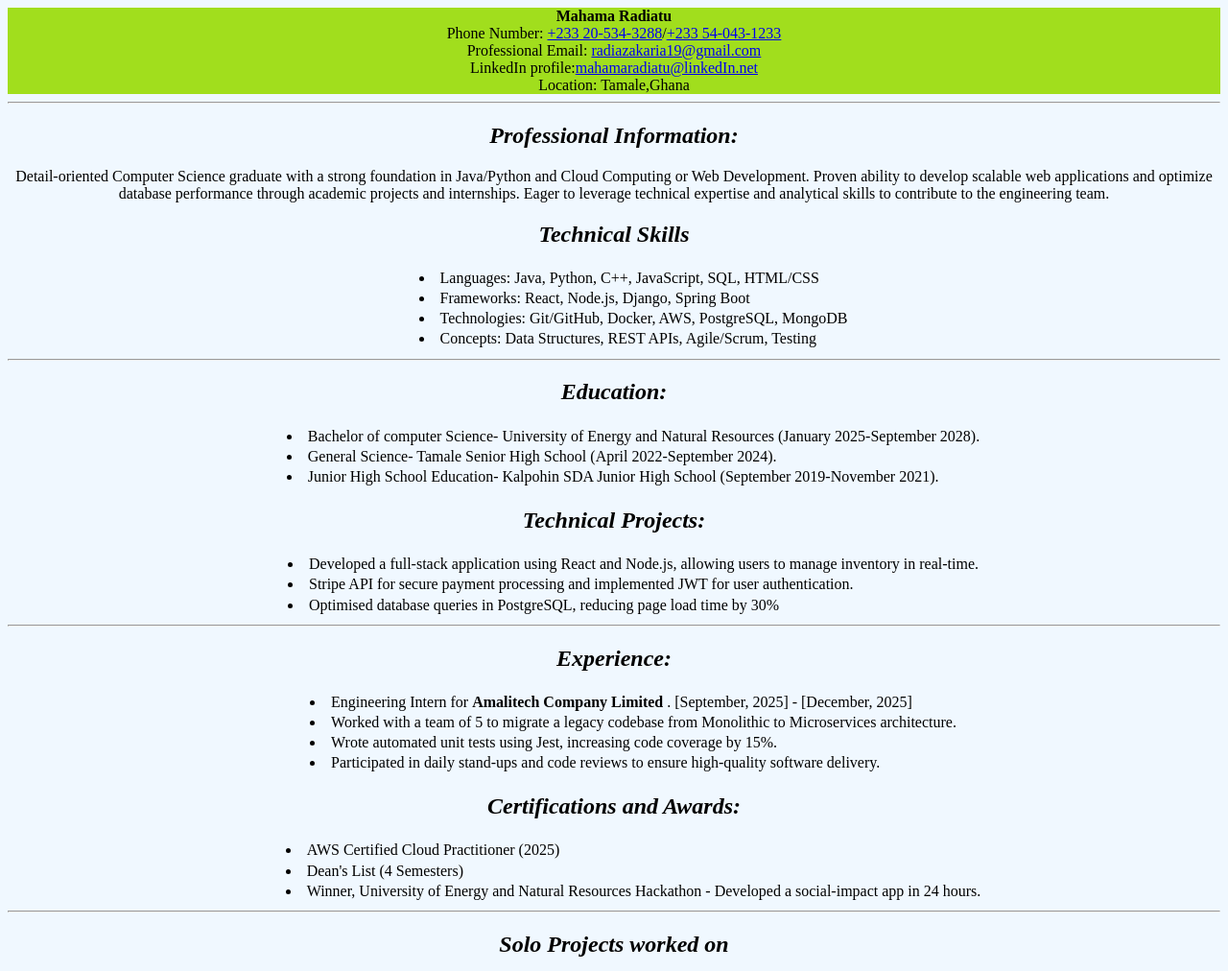
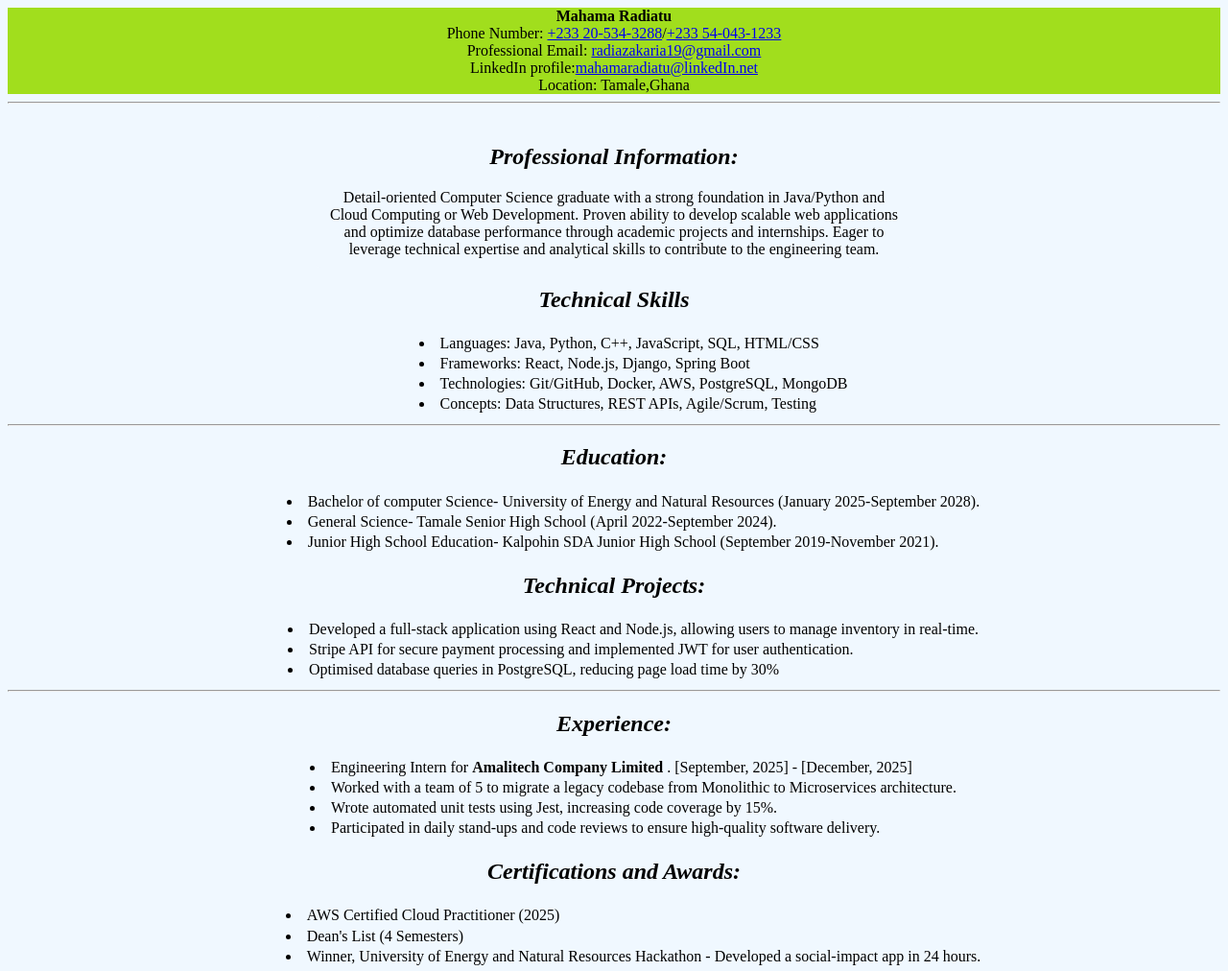
Before and after one commit to righteous165/Electronic-CV, a plain HTML site: page index.html in a window 1280 px wide. Shown: the top 1012 px of the page at 96% size. Drawn offline with Linux system fonts and the light colour scheme.

Commit message:
Add files via upload

```diff
--- a/index.html
+++ b/index.html
@@ -22,7 +22,7 @@
     </header>
     <hr>
     <main>
-        <section>
+        <section class="professional-info">
             <h2 class="Information">Professional Information:</h2> Detail-oriented Computer Science graduate with a strong
             foundation in Java/Python and Cloud Computing or Web Development. Proven ability to develop scalable web
             applications and optimize database performance through academic projects and internships. Eager to leverage
--- a/style.css
+++ b/style.css
@@ -43,6 +43,14 @@ main{
     width: fit-content;
     text-align: center;
 }
+.professional-info {
+    text-align: center;
+    width: min(600px, 95%);
+    margin: 0.8rem auto 1.2rem auto;
+    background-color: aliceblue;
+    padding: 0.6rem 0.8rem;
+    border-radius: 8px;
+}
 .inline-list {
     display: inline-block;
     margin: auto;
```
